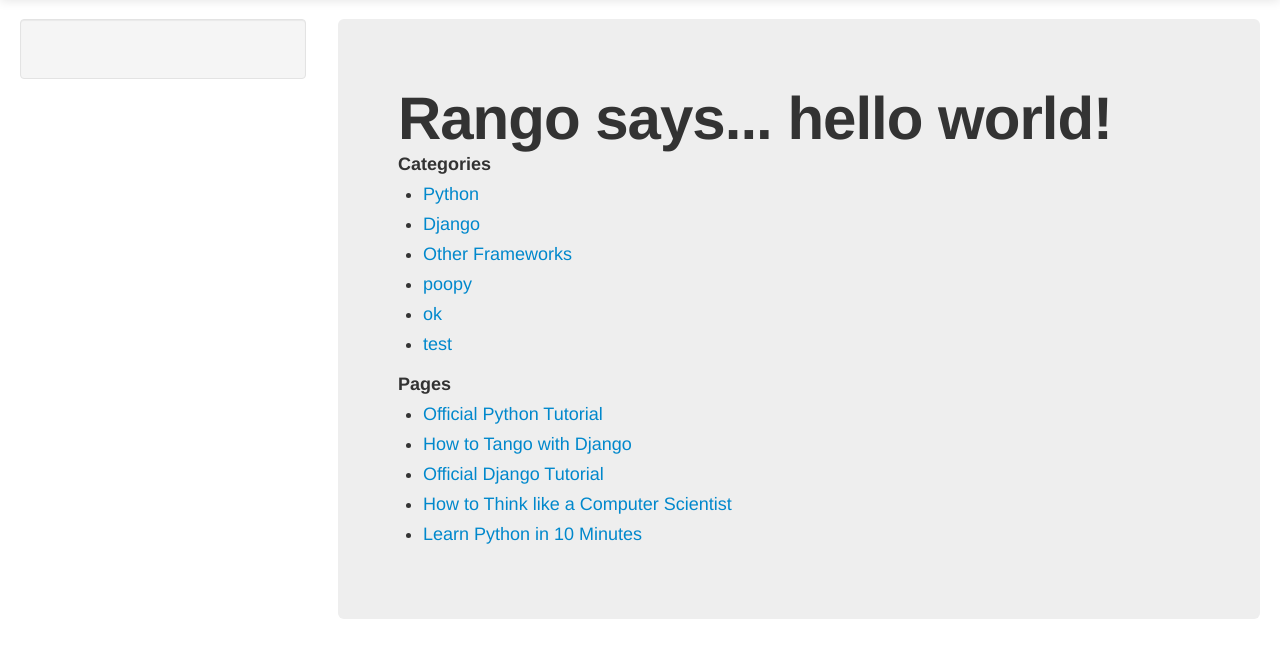
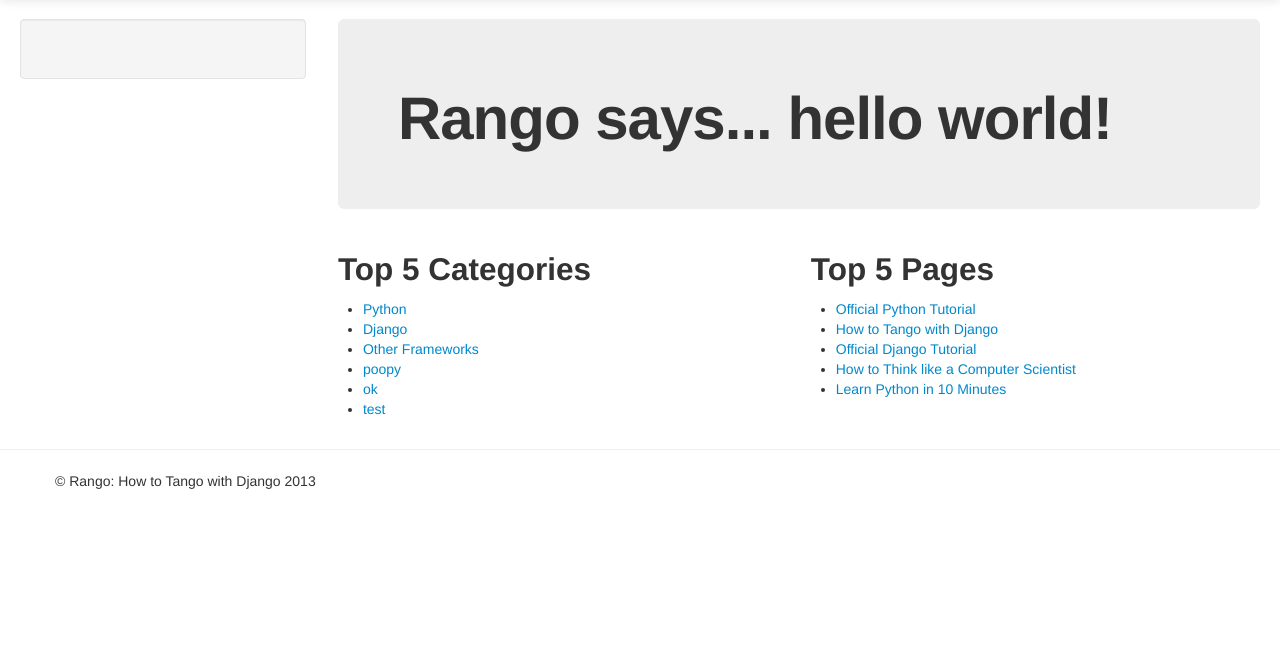
Before and after one commit to adamgillfillan/tango_with_django_project, a Django app: page /rango/ in a window 1280 px wide. Shown: the part 41-710 px from the top of the page. After the commit the page ends 530 px from the top, so only its background shows below. Run offline with Django 3.2, Linux system fonts and the light colour scheme; data comes from the database, SQL or seed files in the repository; both versions use the stored data as it was after the commit; parts of the project's set-up code (start-up, migrations or seed data) failed here and were passed over.

Commit message:
updated index.html

```diff
--- a/templates/rango/index.html
+++ b/templates/rango/index.html
@@ -1,6 +1,6 @@
 {% extends 'rango/base.html' %}
 
-{% block title %}Add a Category!{% endblock %}
+{% block title %}Rango!{% endblock %}
 {% load static %}
 {% block body_block %}
 <div class="hero-unit">
@@ -9,9 +9,12 @@
    {% else %}
        <h1>Rango says... hello world!</h1>
    {% endif %}
+</div>
 
+<div class="row-fluid">
+    <div class="span6">
+        <h2>Top 5 Categories</h2>
         {% if categories %}
-        <strong>Categories</strong>
             <ul>
                 {% for category in categories %}
                 <li><a href="/rango/category/{{ category.url }}">{{ category.name }}</a></li>
@@ -20,9 +23,11 @@
         {% else %}
             <strong>There are no categories present.</strong>
         {% endif %}
+    </div>
 
+    <div class="span6">
+        <h2>Top 5 Pages</h2>
         {% if pages %}
-        <strong>Pages</strong>
             <ul>
                 {% for page in pages %}
                 <li><a href="{{ page.url }}">{{ page.title }}</a></li>
@@ -32,4 +37,7 @@
             <strong>There are no pages present.</strong>
         {% endif %}
     </div>
+    <!--/span-->
+</div>
+<!--/row-->
 {% endblock %}
```
Also changed, not shown: rango.db. Lines whose indentation alone changed are shown as unchanged.
